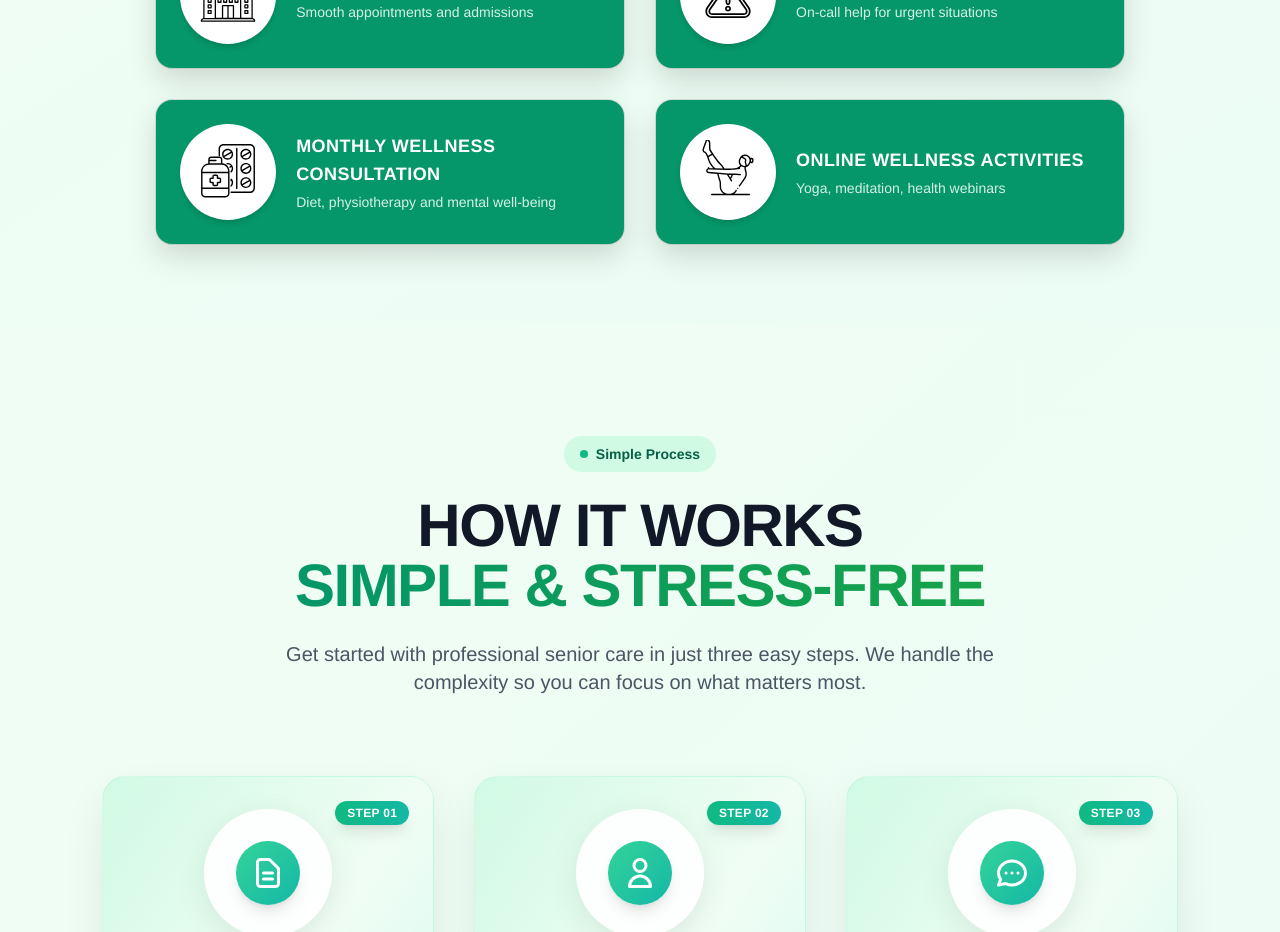
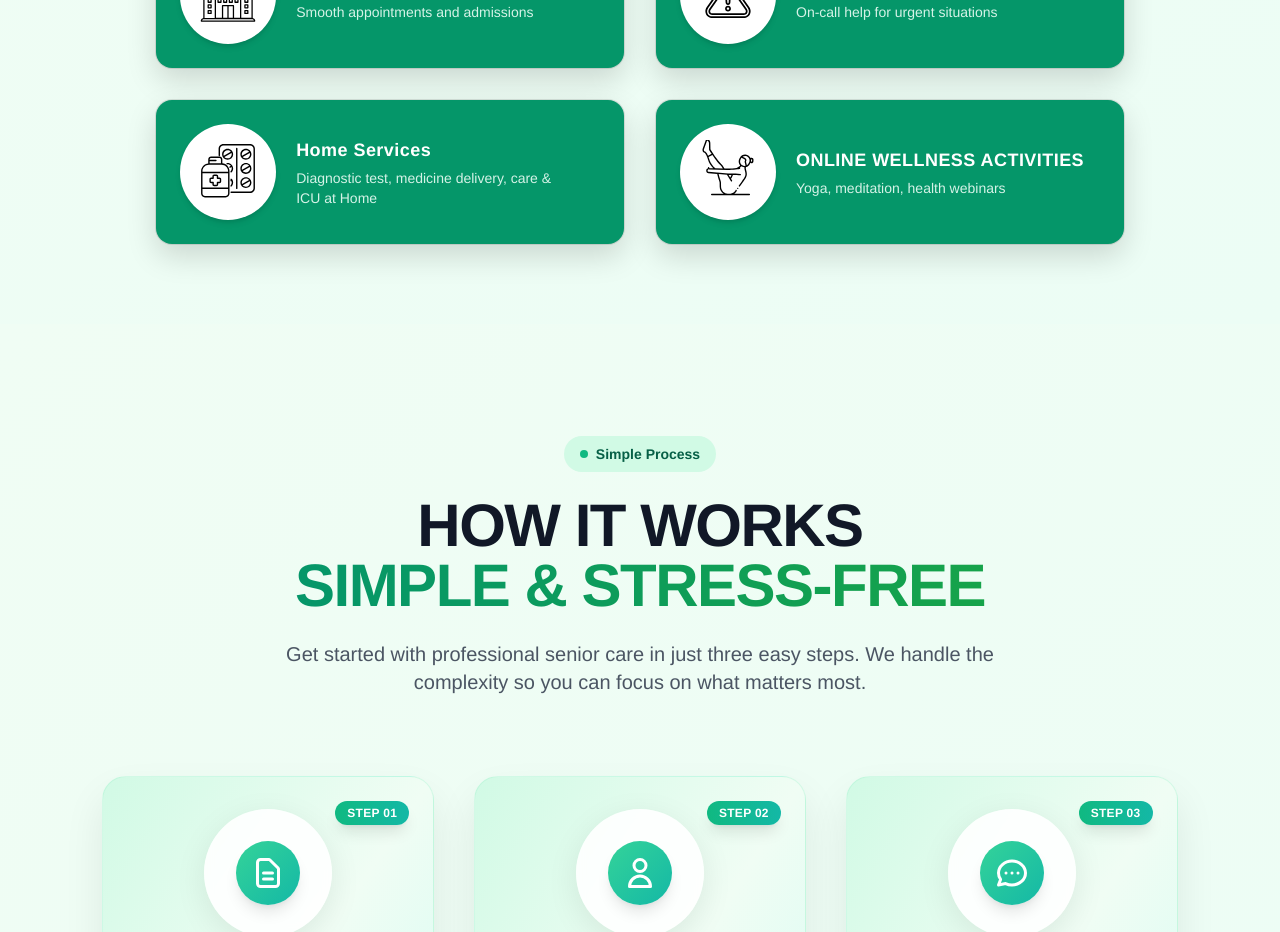
Before and after one commit to shreyashsing/Senior-care-plus, a React (Vite) app: page / in a window 1280 px wide. Shown: the part 2380-3312 px from the top of the page. Built offline with nearby package versions, Linux system fonts and the light colour scheme.

Commit message:
fixed the card

```diff
--- a/index.html
+++ b/index.html
@@ -3,7 +3,7 @@
   <head>
     <meta charset="UTF-8" />
     <meta name="viewport" content="width=device-width, initial-scale=1.0" />
-    <title>peace-of-mind-concierge</title>
+    <title>Senior Care Plus</title>
     <meta name="description" content="Lovable Generated Project" />
     <meta name="author" content="Lovable" />
 
--- a/src/pages/Index.tsx
+++ b/src/pages/Index.tsx
@@ -452,8 +452,8 @@ const Index = () => {
                   alt: 'Emergency assistance icon'
                 },
                 {
-                  title: 'MONTHLY WELLNESS CONSULTATION',
-                  subtitle: 'Diet, physiotherapy and mental well-being',
+                  title: 'Home Services',
+                  subtitle: 'Diagnostic test, medicine delivery, care & ICU at Home',
                   icon: '/medicine.svg', // Add your wellness consultation icon
                   alt: 'Wellness consultation icon'
                 },
```
